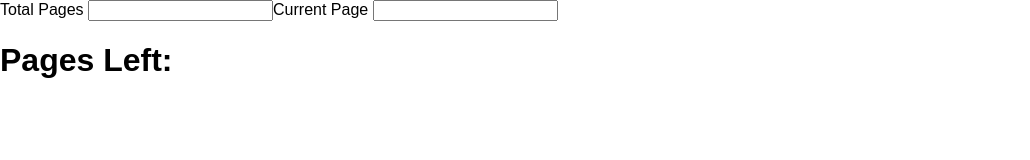
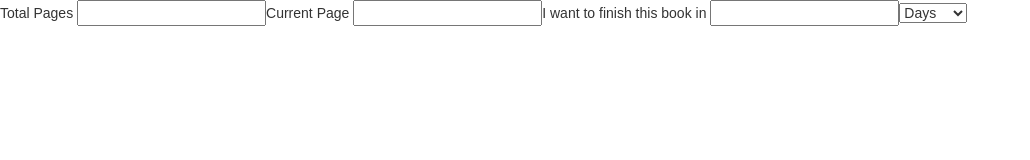
Before and after one commit to smithrm941/reading-calculator, a React app: page / in a window 1280 px wide. Shown: the whole page, without its empty margins (0-1030 px from the left). Built offline with nearby package versions, Linux system fonts and the light colour scheme.

Commit message:
most basic functionality is done

```diff
--- a/package.json
+++ b/package.json
@@ -6,6 +6,7 @@
     "moment": "^2.19.3",
     "moment-es6": "^1.0.0",
     "react": "^16.2.0",
+    "react-bootstrap": "^0.31.5",
     "react-dom": "^16.2.0",
     "react-scripts": "1.0.17"
   },
--- a/public/index.html
+++ b/public/index.html
@@ -10,6 +10,7 @@
     -->
     <link rel="manifest" href="%PUBLIC_URL%/manifest.json">
     <link rel="shortcut icon" href="%PUBLIC_URL%/favicon.ico">
+    <link rel="stylesheet" href="https://maxcdn.bootstrapcdn.com/bootstrap/latest/css/bootstrap.min.css">
     <!--
       Notice the use of %PUBLIC_URL% in the tags above.
       It will be replaced with the URL of the `public` folder during the build.
@@ -19,7 +20,7 @@
       work correctly both with client-side routing and a non-root public URL.
       Learn how to configure a non-root public URL by running `npm run build`.
     -->
-    <title>React App</title>
+    <title>Reading Calculator</title>
   </head>
   <body>
     <noscript>
--- a/src/components/calculator.js
+++ b/src/components/calculator.js
@@ -1,23 +1,26 @@
 import React, { Component } from 'react'
-import moment from 'moment-es6';
 
 class Calculator extends Component {
 
   render() {
     const currentPage = this.props.currentPage
     const totalPages = this.props.totalPages
-    const difference = totalPages - currentPage
+    const pagesLeft = totalPages - currentPage
+    const timeFrameNumber = this.props.timeFrameNumber
+    const timeFrameType = this.props.timeFrameType
+    const singularTimeFrameType = this.props.singularTimeFrameType
+    const pagesPerTimeFrame = pagesLeft/timeFrameNumber
 
     if(!totalPages || !currentPage) {
       return (
         <div>
-          <h1>Pages Left: </h1>
         </div>
       )
     } else {
       return (
         <div>
-          <h1>Pages Left: {totalPages - currentPage}</h1>
+          <h1>Pages Left: {pagesLeft}</h1>
+          <h1>You can finish this book in {timeFrameNumber} {timeFrameType} by reading {pagesPerTimeFrame} pages per {singularTimeFrameType}</h1>
         </div>
       )
     }
--- a/src/index.js
+++ b/src/index.js
@@ -1,6 +1,7 @@
 import React, { Component } from 'react';
 import ReactDOM from 'react-dom';
 import './index.css';
+
 import registerServiceWorker from './registerServiceWorker';
 
 import Calculator from './components/calculator'
@@ -12,10 +13,10 @@ class App extends Component {
     this.state = {
       currentPage: '',
       totalPages: '',
+      timeFrameNumber: '',
+      timeFrameType: 'days',
+      singularTimeFrameType: 'day'
     }
-
-    this.handleCurrentPage = this.handleCurrentPage.bind(this);
-    this.handleTotalPages = this.handleTotalPages.bind(this);
   }
 
   handleCurrentPage(event) {
@@ -30,9 +31,26 @@ class App extends Component {
     });
   }
 
+  handleTimeFrameNumber(event) {
+    this.setState({
+      timeFrameNumber: event.target.value,
+    });
+  }
+
+  handleTimeFrameType(event) {
+    //Need to figure out how to get singular at end of sentence
+    this.setState({
+      timeFrameType: event.target.value,
+      singularTimeFrameType: event.target.value.slice(0, event.target.value.length - 1)
+    });
+  }
+
   render() {
     const currentPage = this.state.currentPage;
     const totalPages = this.state.totalPages;
+    const timeFrameNumber = this.state.timeFrameNumber;
+    const timeFrameType = this.state.timeFrameType;
+    const singularTimeFrameType = this.state.singularTimeFrameType;
 
     return (
       <div>
@@ -47,11 +65,26 @@ class App extends Component {
             className="current-page"
             value={this.state.currentPage}
             onChange={event => this.handleCurrentPage(event)}/>
+          I want to finish this book in <input
+            type="number"
+            className="time-frame-number"
+            value={this.state.timeFrameNumber}
+            onChange={event => this.handleTimeFrameNumber(event)}/>
+          <select
+            value={this.state.timeFrameNumber}
+            onChange={event => this.handleTimeFrameType(event)}>
+            <option value="days">Days</option>
+            <option value="weeks">Weeks</option>
+            <option value="months">Months</option>
+          </select>
         </form>
-            <Calculator
-              currentPage={currentPage}
-              totalPages={totalPages}
-            />
+        <Calculator
+          totalPages={totalPages}
+          currentPage={currentPage}
+          timeFrameNumber={timeFrameNumber}
+          timeFrameType={timeFrameType}
+          singularTimeFrameType={singularTimeFrameType}
+        />
       </div>
     )
   }
```
Also changed, not shown: 1 other file.
